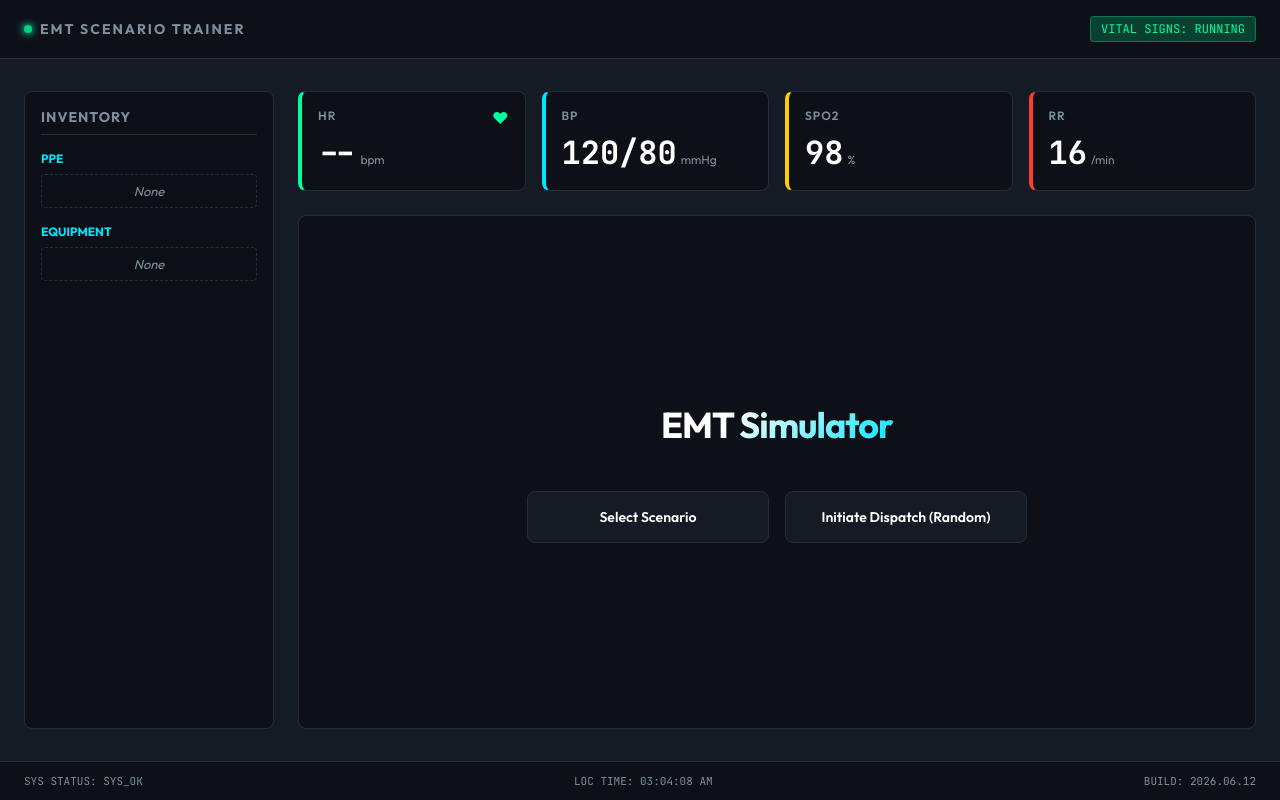
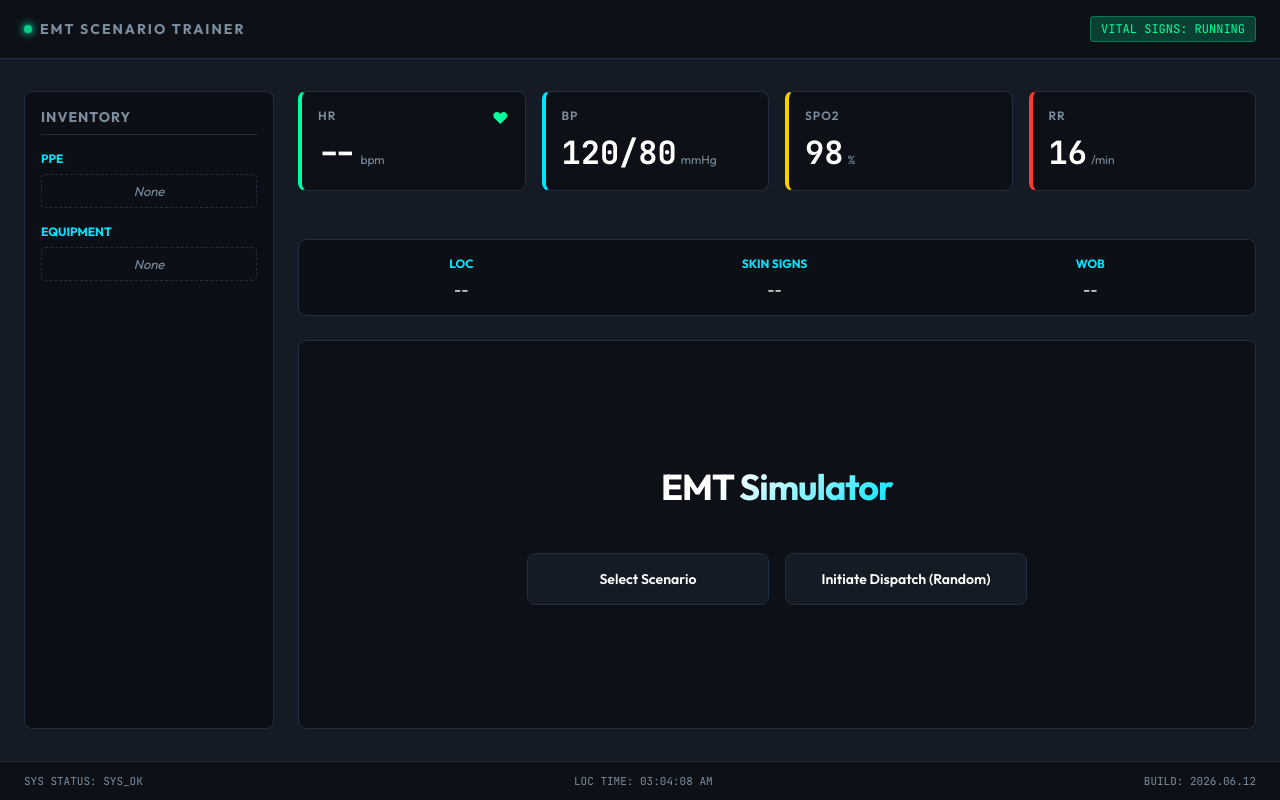
Before and after one commit to mneider12/EMT, a React (Vite) app: page / in a window 1280 px wide. Built offline with nearby package versions, Linux system fonts and the light colour scheme.

Commit message:
Always show general impression HUD

```diff
--- a/src/components/VitalsMonitor.tsx
+++ b/src/components/VitalsMonitor.tsx
@@ -47,22 +47,21 @@ export function VitalsMonitor() {
       </div>
 
       {/* General Impression */}
-      {impressionRevealed && (
+      {/* General Impression */}
       <div className="hud-panel" style={{ marginTop: '24px', flexDirection: 'row', justifyContent: 'space-around', padding: '16px 24px' }}>
         <div style={{ display: 'flex', flexDirection: 'column', alignItems: 'center' }}>
           <span style={{ fontSize: '12px', color: 'var(--primary)', textTransform: 'uppercase', marginBottom: '8px', fontWeight: 'bold' }}>LOC</span>
-            <span style={{ fontSize: '16px', color: 'var(--text-bright)' }}>Unresponsive</span>
+          <span style={{ fontSize: '16px', color: 'var(--text-bright)' }}>{impressionRevealed ? 'Unresponsive' : '--'}</span>
         </div>
         <div style={{ display: 'flex', flexDirection: 'column', alignItems: 'center' }}>
           <span style={{ fontSize: '12px', color: 'var(--primary)', textTransform: 'uppercase', marginBottom: '8px', fontWeight: 'bold' }}>Skin Signs</span>
-            <span style={{ fontSize: '16px', color: 'var(--text-bright)' }}>Pale</span>
+          <span style={{ fontSize: '16px', color: 'var(--text-bright)' }}>{impressionRevealed ? 'Pale' : '--'}</span>
         </div>
         <div style={{ display: 'flex', flexDirection: 'column', alignItems: 'center' }}>
           <span style={{ fontSize: '12px', color: 'var(--primary)', textTransform: 'uppercase', marginBottom: '8px', fontWeight: 'bold' }}>WOB</span>
-            <span style={{ fontSize: '16px', color: 'var(--text-bright)' }}>Apneic</span>
+          <span style={{ fontSize: '16px', color: 'var(--text-bright)' }}>{impressionRevealed ? 'Apneic' : '--'}</span>
         </div>
       </div>
-      )}
     </>
   );
 }
```
Lines whose indentation alone changed are shown as unchanged.
